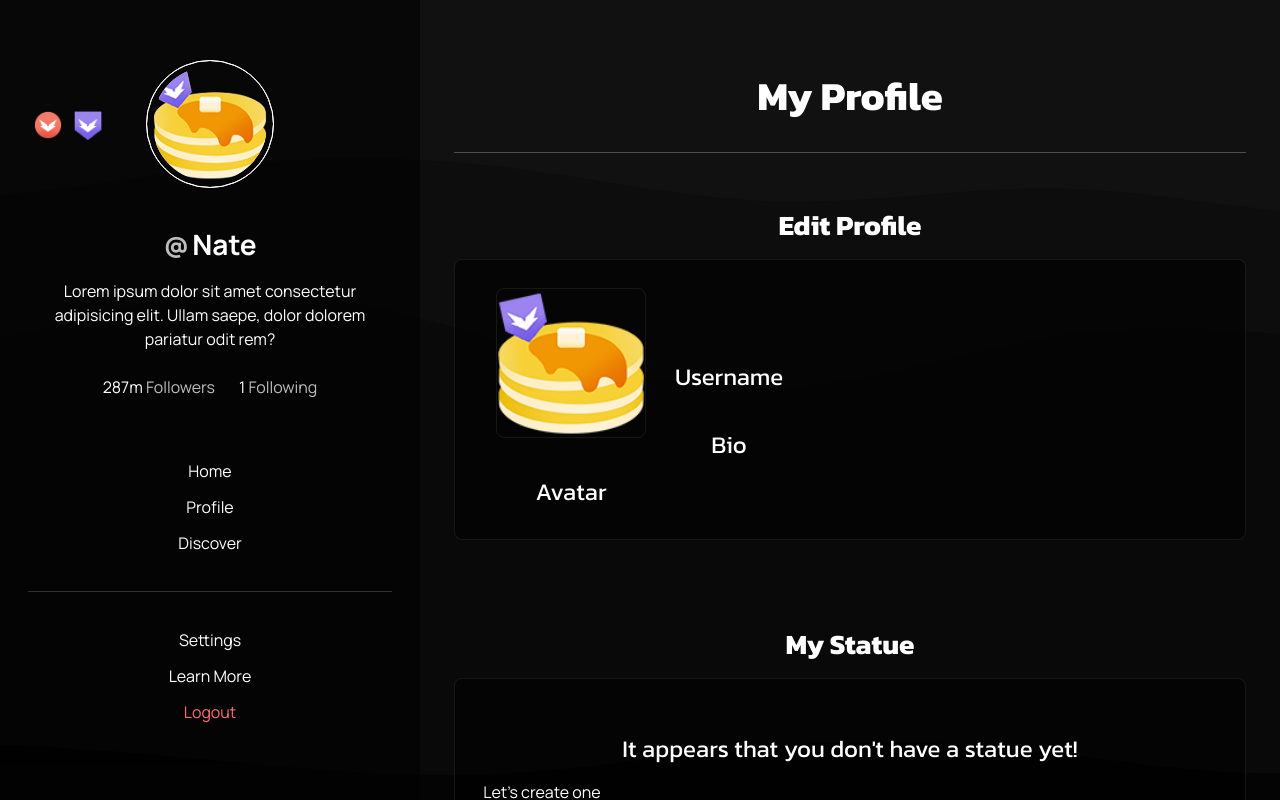
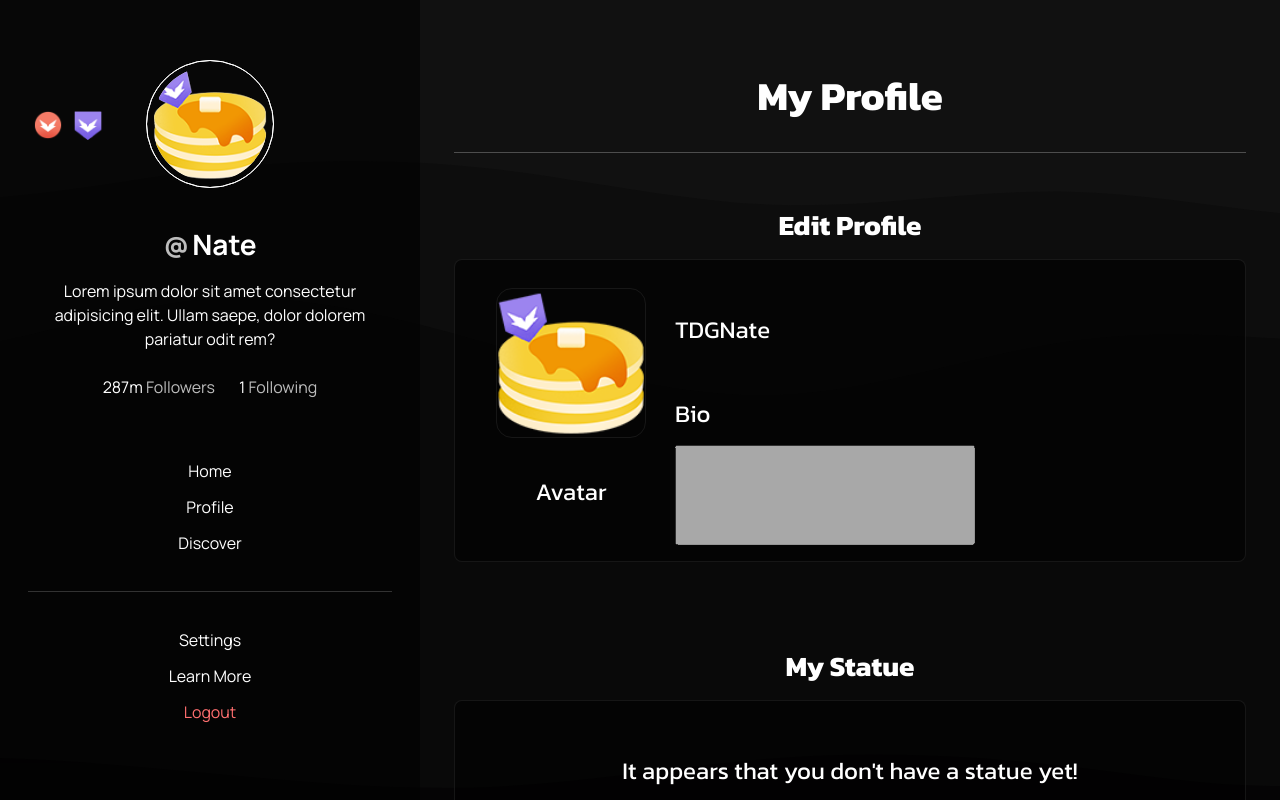
Before and after one commit to TDG-Org/Statue-Status, a React (Create React App) app in the folder client/: page /profile in a window 1280 px wide. Shown: the top 800 px of the page. Built offline with nearby package versions, Linux system fonts and the light colour scheme.

Commit message:
setting up the whole profile layout

```diff
--- a/client/src/pages/Profile/ProfilePage.jsx
+++ b/client/src/pages/Profile/ProfilePage.jsx
@@ -25,6 +25,8 @@ const ProfilePage = () => {
 
           <div className="container">
 
+            <div className="user-edit">
+
               {/* Avatar  */}
               <div className="profile-sect-avatar">
                 <div className="profile-sect-avatar-content">
@@ -39,12 +41,14 @@ const ProfilePage = () => {
 
                 {/* Username  */}
                 <div className="profile-sect-name">
-                <h4>Username</h4>
+                  <h4 id="profileUsername">TDGNate</h4>
                 </div>
 
                 {/* Bio  */}
                 <div className="profile-sect-bio">
                   <h4>Bio</h4>
+                  <input type="text" className="bio-input" disabled />
+                </div>
               </div>
             </div>
 
--- a/client/src/pages/Profile/ProfilePage.scss
+++ b/client/src/pages/Profile/ProfilePage.scss
@@ -6,24 +6,26 @@
 // Edit Profile Section
 .profile-sect {
   .pallet {
+    width: 100%;
     .container {
+      .user-edit {
         display: flex;
         flex-direction: row;
-      align-items: center;
+        // align-items: center;
         gap: 1rem;
         .profile-sect-avatar {
           display: flex;
           flex-direction: column;
           .profile-sect-avatar-content {
             display: flex;
-        justify-content: center;
+            // justify-content: center;
             align-items: center;
             position: relative;
             width: 150px;
             border: 1px solid $low-dark-clr;
             margin: .8rem;
             margin-bottom: 0;
-        border-radius: 8px;
+            border-radius: 1rem;
             .avatar-edit-overlay {
               display: none;
               position: absolute;
@@ -38,6 +40,26 @@
             }
           }
         }
+
+      // Right Side of Profile
+      .text-edit-side {
+        display: flex;
+        flex-direction: column;
+        align-items: flex-start;
+        h4 {
+          text-align: start;
+        }
+        .bio-input {
+          min-width: 300px;
+          min-height: 100px;
+          width: 90% !important;
         }
       }
      }
+    }
+  }
+}
+
+.statue-sect {
+  width: 100%;
+}
```
Lines whose indentation alone changed are shown as unchanged.
